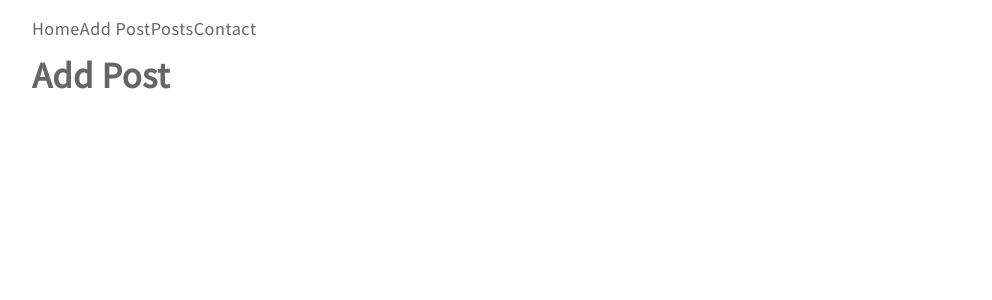
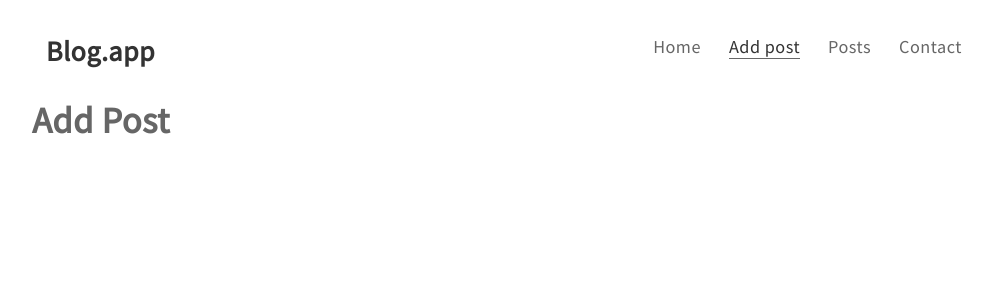
Before and after one commit to paulinastefanska/MERN-FullStack-App, a React (Create React App) app in the folder client/: page /posts/new in a window 1280 px wide. Shown: the top 300 px of the page, without its empty margins (136-1128 px from the left). Built offline with nearby package versions, Linux system fonts and the light colour scheme.

Commit message:
Edit navbar and add styles

```diff
--- a/client/src/components/features/NavBar/NavBar.js
+++ b/client/src/components/features/NavBar/NavBar.js
@@ -1,16 +1,27 @@
 import React from 'react';
-import { Link } from 'react-router-dom';
+import Logo from '../../common/Logo/Logo';
+import MainMenu from '../../layout/MainMenu/MainMenu';
+import './NavBar.scss'
 
 class NavBar extends React.Component {
 
+  state = {
+    links: [
+      { path: '/', title: 'Home' },
+      { path: '/posts/new', title: 'Add post' },
+      { path: '/posts', title: 'Posts' },
+      { path: '/contact', title: 'Contact' },
+    ],
+  };
+
   render() {
+    const { links } = this.state;
+
     return (
-      <div>
-        <Link to='/'>Home</Link>
-        <Link to='/posts/new'>Add Post</Link>
-        <Link to='/posts'>Posts</Link>
-        <Link to='/contact'>Contact</Link>
-      </div>
+      <nav className={'navbar'}>
+        <Logo />
+        <MainMenu links={links} />
+      </nav>
     );
   }
 
--- /dev/null
+++ b/client/src/components/features/NavBar/NavBar.scss
@@ -0,0 +1,5 @@
+.navbar {
+	display: flex;
+	justify-content: space-between;
+	flex-wrap: wrap;
+}
```
